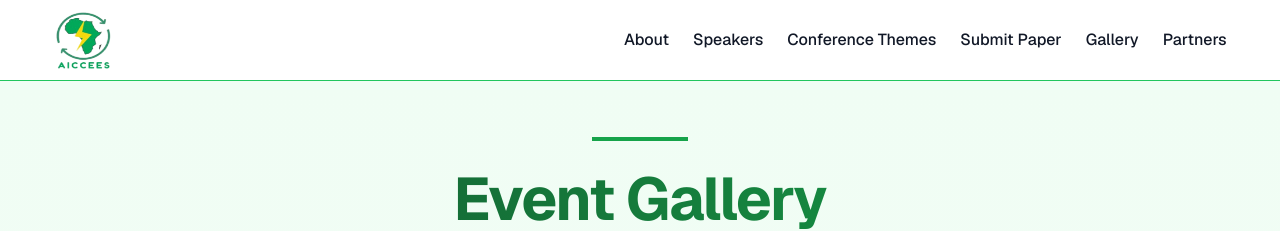
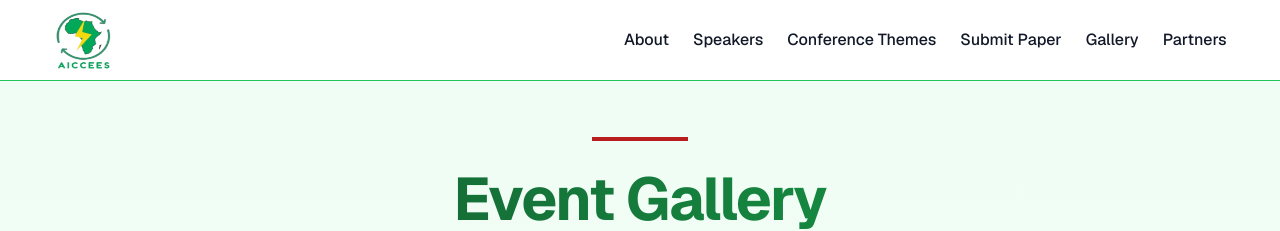
Before and after one commit to Nathaniyell/aiccees, a Next.js app: page /gallery in a window 1280 px wide. Shown: the top 231 px of the page. Built offline with nearby package versions, Linux system fonts and the light colour scheme.

Commit message:
update gallery page

```diff
--- a/src/app/gallery/page.tsx
+++ b/src/app/gallery/page.tsx
@@ -7,7 +7,7 @@
         <main className="min-h-screen bg-gradient-to-b from-green-50 to-white py-10 px-2">
             <div className="space-y-16">
                 <div className="text-center space-y-4 relative">
-                    <div className="absolute top-0 left-1/2 -translate-x-1/2 w-24 h-1 bg-green-600" />
+                    <div className="absolute top-0 left-1/2 -translate-x-1/2 w-24 h-1 bg-red-700" />
                     <h1 className="text-4xl font-bold tracking-tight sm:text-6xl text-center bg-clip-text text-transparent bg-gradient-to-r from-green-900 to-green-600 pt-8">
                         Event Gallery
                     </h1>
```
